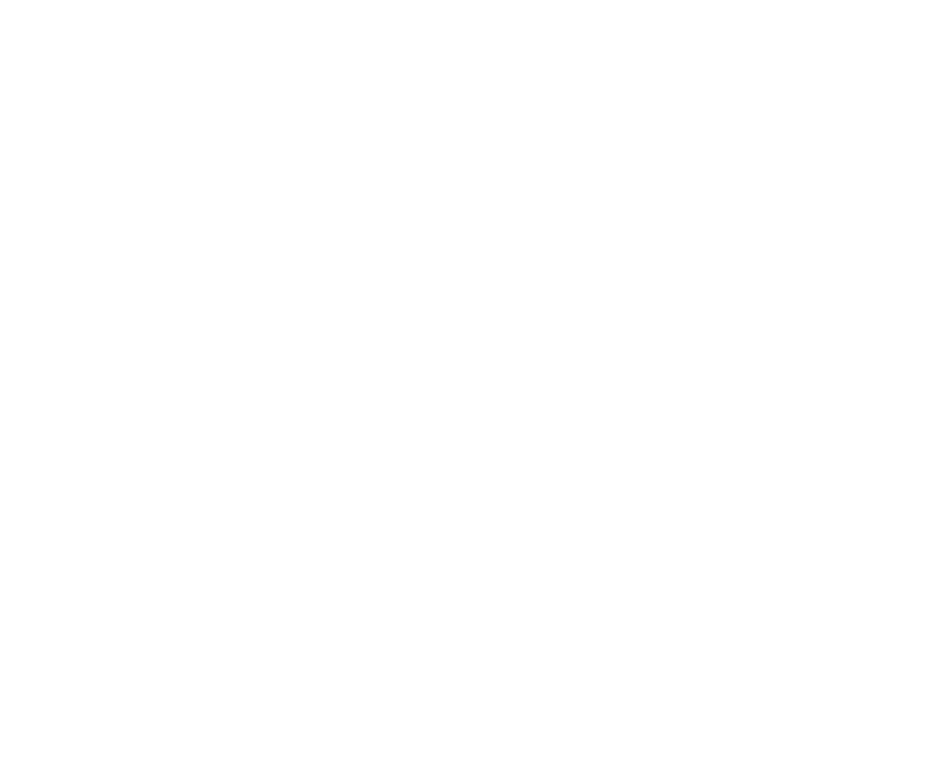
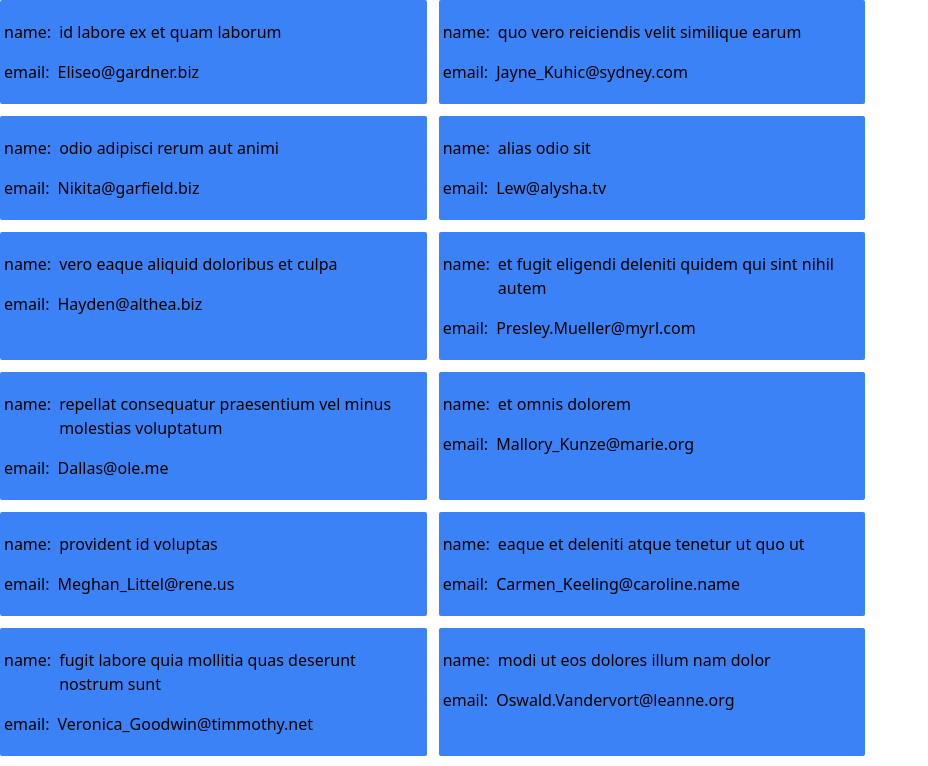
Before and after one commit to Arman-Abbasian/comment_app, a React (Create React App) app: page / in a window 1280 px wide. Shown: the top 766 px of the page, without its empty margins (0-928 px from the left). Built offline with nearby package versions, Linux system fonts and the light colour scheme; data requests are answered from the project's data file.

Commit message:
make the components

```diff
--- a/db.json
+++ b/db.json
@@ -1,50 +1,94 @@
 {
-  "products": [
+  "comments": [
       {
         "id": 1,
-      "productName": "cover 206",
-      "carName": "peugeot 206",
-      "productDescription": "this product is used in a car to protect form harm to car clutch",
-      "productNumber": 1,
-      "productPrice": "45 $",
-      "productImage": "/images/206.webp"
+        "name": "id labore ex et quam laborum",
+        "email": "Eliseo@gardner.biz",
+        "body": "laudantium enim quasi est quidem magnam voluptate ipsam eos\ntempora quo necessitatibus\ndolor quam autem quasi\nreiciendis et nam sapiente accusantium"
       },
       {
         "id": 2,
-      "productName": "cover 405",
-      "carName": "peugeot 405",
-      "productDescription": "this product is used in a car to protect form harm to car clutch",
-      "productNumber": 1,
-      "productPrice": "38 $",
-      "productImage": "images/405-Jc.webp"
+        "name": "quo vero reiciendis velit similique earum",
+        "email": "Jayne_Kuhic@sydney.com",
+        "body": "est natus enim nihil est dolore omnis voluptatem numquam\net omnis occaecati quod ullam at\nvoluptatem error expedita pariatur\nnihil sint nostrum voluptatem reiciendis et"
       },
       {
         "id": 3,
-      "productName": "cover tiba",
-      "carName": "tiba",
-      "productDescription": "this product is used in a car to protect form harm to car clutch",
-      "productNumber": 1,
-      "productPrice": "25 $",
-      "productImage": "/images/tiba.webp"
+        "name": "odio adipisci rerum aut animi",
+        "email": "Nikita@garfield.biz",
+        "body": "quia molestiae reprehenderit quasi aspernatur\naut expedita occaecati aliquam eveniet laudantium\nomnis quibusdam delectus saepe quia accusamus maiores nam est\ncum et ducimus et vero voluptates excepturi deleniti ratione"
       },
       {
         "id": 4,
-      "productName": "cover pride",
-      "carName": "pride",
-      "productDescription": "this product is used in a car to protect form harm to car clutch",
-      "productNumber": 1,
-      "productPrice": "15 $",
-      "productImage": "/images/prid-pc.webp"
+        "name": "alias odio sit",
+        "email": "Lew@alysha.tv",
+        "body": "non et atque\noccaecati deserunt quas accusantium unde odit nobis qui voluptatem\nquia voluptas consequuntur itaque dolor\net qui rerum deleniti ut occaecati"
       },
       {
         "id": 5,
-      "productName": "cover peykan",
-      "carName": "peykan",
-      "productDescription": "this product is used in a car to protect form harm to car clutch",
-      "productNumber": 1,
-      "productPrice": "9 $",
-      "productImage": "/images/peykan.webp"
+        "name": "vero eaque aliquid doloribus et culpa",
+        "email": "Hayden@althea.biz",
+        "body": "harum non quasi et ratione\ntempore iure ex voluptates in ratione\nharum architecto fugit inventore cupiditate\nvoluptates magni quo et"
+      },
+      {
+        "id": 6,
+        "name": "et fugit eligendi deleniti quidem qui sint nihil autem",
+        "email": "Presley.Mueller@myrl.com",
+        "body": "doloribus at sed quis culpa deserunt consectetur qui praesentium\naccusamus fugiat dicta\nvoluptatem rerum ut voluptate autem\nvoluptatem repellendus aspernatur dolorem in"
+      },
+      {
+        "id": 7,
+        "name": "repellat consequatur praesentium vel minus molestias voluptatum",
+        "email": "Dallas@ole.me",
+        "body": "maiores sed dolores similique labore et inventore et\nquasi temporibus esse sunt id et\neos voluptatem aliquam\naliquid ratione corporis molestiae mollitia quia et magnam dolor"
+      },
+      {
+        "id": 8,
+        "name": "et omnis dolorem",
+        "email": "Mallory_Kunze@marie.org",
+        "body": "ut voluptatem corrupti velit\nad voluptatem maiores\net nisi velit vero accusamus maiores\nvoluptates quia aliquid ullam eaque"
+      },
+      {
+        "id": 9,
+        "name": "provident id voluptas",
+        "email": "Meghan_Littel@rene.us",
+        "body": "sapiente assumenda molestiae atque\nadipisci laborum distinctio aperiam et ab ut omnis\net occaecati aspernatur odit sit rem expedita\nquas enim ipsam minus"
+      },
+      {
+        "id": 10,
+        "name": "eaque et deleniti atque tenetur ut quo ut",
+        "email": "Carmen_Keeling@caroline.name",
+        "body": "voluptate iusto quis nobis reprehenderit ipsum amet nulla\nquia quas dolores velit et non\naut quia necessitatibus\nnostrum quaerat nulla et accusamus nisi facilis"
+      },
+      {
+        "id": 11,
+        "name": "fugit labore quia mollitia quas deserunt nostrum sunt",
+        "email": "Veronica_Goodwin@timmothy.net",
+        "body": "ut dolorum nostrum id quia aut est\nfuga est inventore vel eligendi explicabo quis consectetur\naut occaecati repellat id natus quo est\nut blanditiis quia ut vel ut maiores ea"
+      },
+      {
+        "id": 12,
+        "name": "modi ut eos dolores illum nam dolor",
+        "email": "Oswald.Vandervort@leanne.org",
+        "body": "expedita maiores dignissimos facilis\nipsum est rem est fugit velit sequi\neum odio dolores dolor totam\noccaecati ratione eius rem velit"
+      },
+      {
+        "id": 13,
+        "name": "aut inventore non pariatur sit vitae voluptatem sapiente",
+        "email": "Kariane@jadyn.tv",
+        "body": "fuga eos qui dolor rerum\ninventore corporis exercitationem\ncorporis cupiditate et deserunt recusandae est sed quis culpa\neum maiores corporis et"
+      },
+      {
+        "id": 14,
+        "name": "et officiis id praesentium hic aut ipsa dolorem repudiandae",
+        "email": "Nathan@solon.io",
+        "body": "vel quae voluptas qui exercitationem\nvoluptatibus unde sed\nminima et qui ipsam aspernatur\nexpedita magnam laudantium et et quaerat ut qui dolorum"
+      },
+      {
+        "id": 15,
+        "name": "debitis magnam hic odit aut ullam nostrum tenetur",
+        "email": "Maynard.Hodkiewicz@roberta.com",
+        "body": "nihil ut voluptates blanditiis autem odio dicta rerum\nquisquam saepe et est\nsunt quasi nemo laudantium deserunt\nmolestias tempora quo quia"
       }
-  ],
-  "productBasket": []
+  ]
 }
--- a/src/App.js
+++ b/src/App.js
@@ -1,11 +1,11 @@
-import axios from 'axios';
+import Discussion from "./container/Disscussion";
 
 
 function App() {
   return (
 
     <div className="App">
-
+         <Discussion />
     </div>
   );
 }
--- /dev/null
+++ b/src/components/Comment.jsx
@@ -0,0 +1,16 @@
+const Comment = ({name,email}) => {
+    return (
+        <div className="bg-blue-500 p-1 overflow-hidden w-full md:w-1/2 xl:w-1/3 py-5 flex flex-col gap-4 rounded-sm">
+            <div className="flex gap-2">
+                <p>name:</p>
+                <p>{name}</p>
+            </div>
+            <div className="flex gap-2">
+                <p>email:</p>
+                <p>{email}</p>
+            </div>
+        </div>
+     );
+}
+
+export default Comment;
--- /dev/null
+++ b/src/components/CommentsList.jsx
@@ -0,0 +1,14 @@
+import Comment from "./Comment";
+
+const CommentList = ({comments}) => {
+
+    return (
+        <div className="flex flex-wrap gap-3">
+            {comments.map(item=>(
+                <Comment key={item.id} name={item.name} email={item.email} />
+              ))}
+        </div>
+     );
+}
+
+export default CommentList;
--- /dev/null
+++ b/src/components/FullComment.jsx
@@ -0,0 +1,7 @@
+const FullComments = () => {
+    return (
+        <div></div>
+     );
+}
+
+export default FullComments;
--- /dev/null
+++ b/src/components/NewComment.jsx
@@ -0,0 +1,14 @@
+import { useState } from "react";
+
+const NewComment = () => {
+    const [formValues,setFormValues]=useState({name:"",email:"",body:""})
+    return (
+        <div>
+            <input type="text" name="name" value={formValues.name} placeholder="enter your name"/>
+            <input type="text" name="name" value={formValues.name} placeholder="enter your name"/>
+            <textarea name="body" cols="30" rows="10" value={formValues.body}></textarea>
+        </div>
+     );
+}
+
+export default NewComment;
--- /dev/null
+++ b/src/container/Disscussion.jsx
@@ -0,0 +1,42 @@
+import axios from "axios";
+import { useEffect, useState } from "react";
+import { toast } from "react-toastify";
+import CommentList from "../components/CommentsList";
+import FullComments from "../components/FullComment";
+import NewComment from "../components/NewComment";
+
+const Discussion = () => {
+    const [comments,setComments]=useState(null);
+    const [loading,setLoading]=useState(true);
+    const [error,setError]=useState("");
+
+
+    useEffect(() => {
+        const getUsers = async () => {
+          try {
+            const {data}=await axios.get(`http://localhost:4000/comments`);
+            setLoading(false);
+            setComments(data);
+          } catch (err) {
+            setError(err)
+            toast.error(error.message)
+          }
+        }
+    getUsers();
+},[]);
+
+
+
+
+       if (loading) return <p>loading ...</p>
+       if (error) return <p>{error.message}</p>
+    return (
+        <div>
+            <CommentList comments={comments} />
+            <FullComments />
+            <NewComment />
+        </div>
+     );
+}
+
+export default Discussion;
```
Lines whose indentation alone changed are shown as unchanged.
